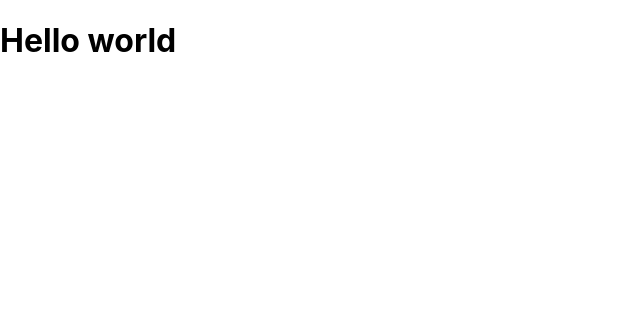
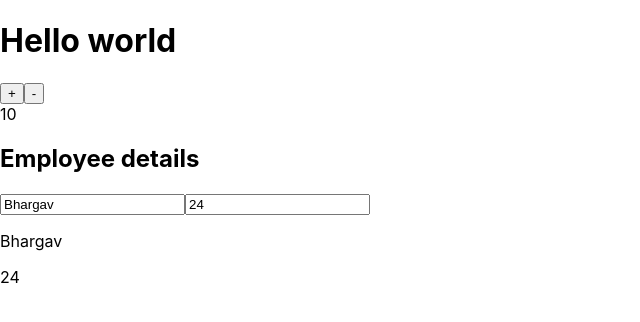
Before and after one commit to isbhargav/hook-tutorial, a React (Create React App) app: page / in a window 1280 px wide. Shown: the top 322 px of the page, without its empty margins (0-640 px from the left). Built offline with nearby package versions, Linux system fonts and the light colour scheme.

Commit message:
UseState commit

```diff
--- a/src/App.js
+++ b/src/App.js
@@ -1,8 +1,30 @@
-import React from 'react';
+import React, { useState } from 'react';
 
-function App() {
+const App = () => {
+  const [count, setCount] = useState(10);
+  const [employee, setEmployee] = useState({ name: 'Bhargav', age: 24 })
+
+  const handleEmpInfoChange = (e) => {
+    //Persist the valu
+    const name = [e.target.name];
+    const value = e.target.value;
+    setEmployee(s => ({ ...s, [name]: value }))
+  }
+
   return (
-    <h1>Hello world</h1>
+    <>
+      <h1>Hello world</h1>
+      <button onClick={() => setCount(s => s + 1)}>+</button>
+      <button onClick={() => setCount(s => s - 1)}>-</button>
+      <div>{count}</div>
+      <div>
+        <h2>Employee details</h2>
+        <input value={employee.name} name="name" onChange={handleEmpInfoChange}></input>
+        <input value={employee.age} name="age" onChange={handleEmpInfoChange} ></input>
+        <p>{employee.name}</p>
+        <p>{employee.age}</p>
+      </div >
+    </>
   );
 }
 
```
